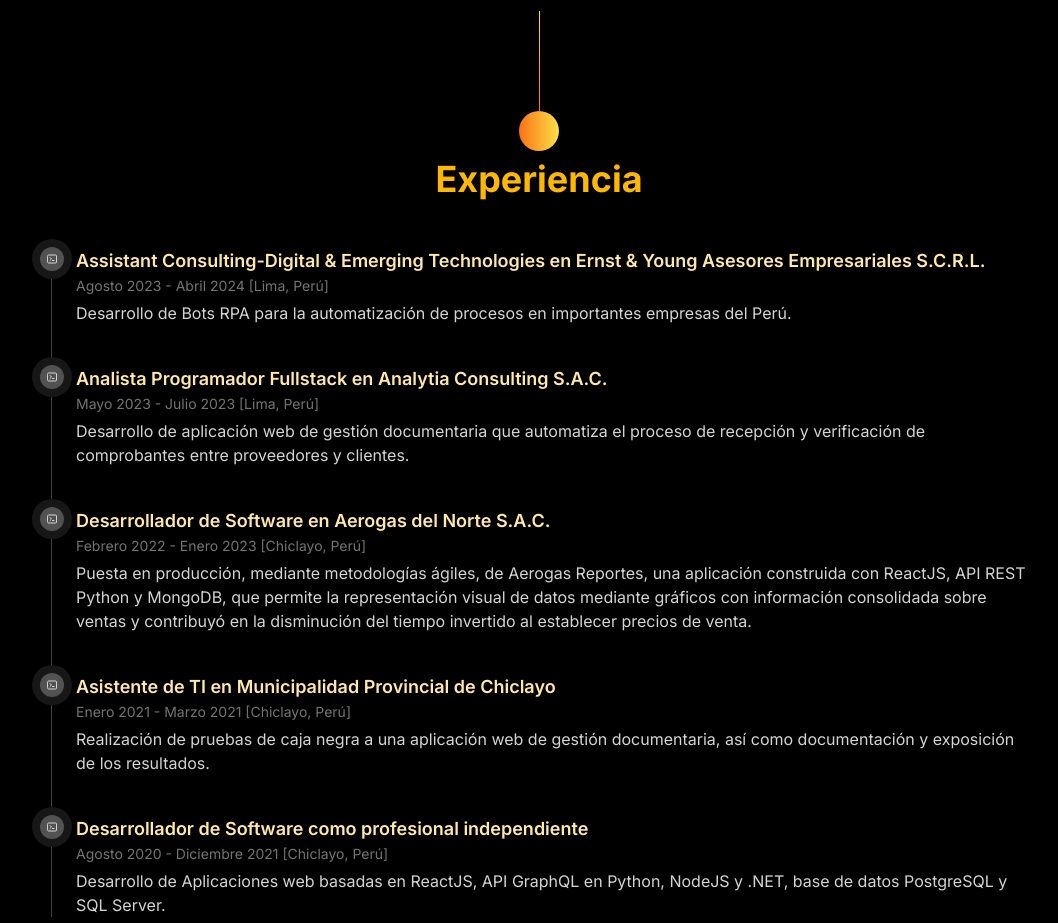
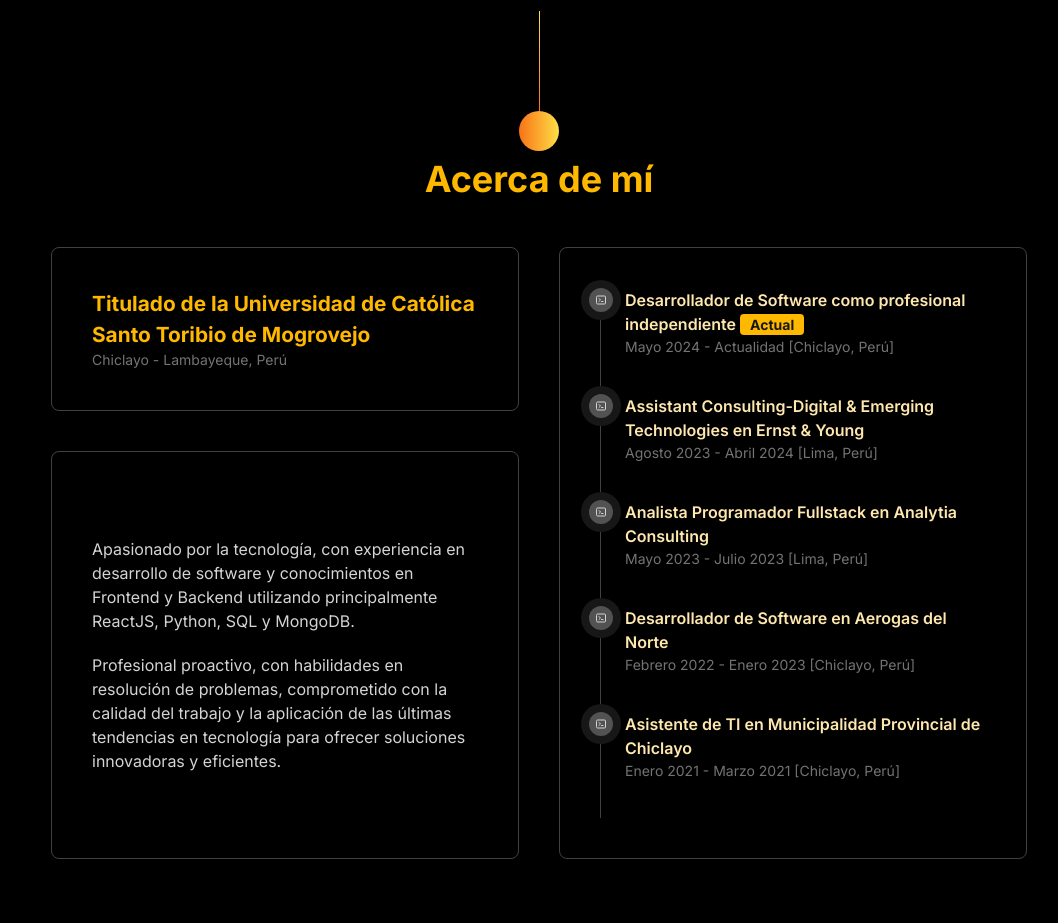
Before and after one commit to jesferdev/jesfer, an Astro site: page / in a window 1280 px wide. Shown: the part 797-1720 px from the top of the page, without its empty margins (101-1159 px from the left). Built offline with nearby package versions, Linux system fonts and the light colour scheme; Astro itself is replaced by a stand-in of ours.

Commit message:
Redesing abaut me

```diff
--- a/src/components/Home.astro
+++ b/src/components/Home.astro
@@ -6,13 +6,15 @@
 import About from "./About.astro";
 import Experience from "./Experience.astro";
 import Skills from "./Skills.astro";
+import Info from "./Info.astro";
 ---
 
 <Background>
   <Navbar />
   <Technologies />
   <Principal />
-  <Experience />
-  <About />
+  <Info />
+  <!-- <Experience />
+  <About /> -->
   <Skills />
 </Background>
--- /dev/null
+++ b/src/components/Info.astro
@@ -0,0 +1,60 @@
+---
+import Title from "./Title.astro";
+import experience from "../data/experience.json";
+import Job from "./Job.astro";
+experience.sort((a, b) => b.id - a.id);
+---
+
+<section class="relative w-full overflow-hidden bg-black">
+  <div class="px-6 mx-auto max-w-5xl">
+    <Title title="Acerca de mí" />
+    <div class="flex flex-row justify-between items-stretch mb-20 gap-10">
+      <div class="flex flex-col w-1/2 gap-10">
+        <div
+          class="border border-neutral-700 rounded-lg p-10 flex-none justify-center"
+        >
+          <div class="text-[1.3rem] font-bold text-[#FFB800]">
+            Titulado de la Universidad de Católica Santo Toribio de Mogrovejo
+          </div>
+          <div class="text-sm font-normal text-neutral-500">
+            Chiclayo - Lambayeque, Perú
+          </div>
+        </div>
+        <div
+          class="border border-neutral-700 rounded-lg p-10 flex-1 flex flex-col justify-center gap-5"
+        >
+          <p class="text-base font-normal text-neutral-300">
+            Apasionado por la tecnología, con experiencia en desarrollo de
+            software y conocimientos en Frontend y Backend utilizando
+            principalmente ReactJS, Python, SQL y MongoDB.
+          </p>
+          <p class="text-base font-normal text-neutral-300">
+            Profesional proactivo, con habilidades en resolución de problemas,
+            comprometido con la calidad del trabajo y la aplicación de las
+            últimas tendencias en tecnología para ofrecer soluciones innovadoras
+            y eficientes.
+          </p>
+        </div>
+      </div>
+      <!-- Segunda columna con un solo recuadro proporcional -->
+      <div class="flex w-1/2">
+        <div
+          class="border border-neutral-700 rounded-lg p-10 flex-1 flex flex-col justify-center"
+        >
+          <ol class="relative border-l border-neutral-700">
+            {
+              experience.map((job) => (
+                <Job
+                  current={job.current}
+                  title={job.title}
+                  tenure={job.tenure}
+                  description={job.description}
+                />
+              ))
+            }
+          </ol>
+        </div>
+      </div>
+    </div>
+  </div>
+</section>
--- a/src/components/Job.astro
+++ b/src/components/Job.astro
@@ -35,7 +35,7 @@
       ></path></svg
     >
   </span>
-  <h3 class="mb-1 text-lg font-semibold text-[#FFE8AE]">
+  <h3 class="mb-1 text-base font-semibold text-[#FFE8AE]">
     {title}
     {
       current && (
@@ -48,7 +48,4 @@
   <time class="block mb-2 text-sm font-normal leading-none text-neutral-500"
     >{tenure}</time
   >
-  <p class="mb-4 text-base font-normal text-neutral-300">
-    {description}
-  </p>
 </li>
--- a/src/data/experience.json
+++ b/src/data/experience.json
@@ -1,9 +1,9 @@
 [
     {
-        "id": 1,
-        "current": false,
+        "id": 6,
+        "current": true,
         "title": "Desarrollador de Software como profesional independiente",
-        "tenure": "Agosto 2020 - Diciembre 2021 [Chiclayo, Perú]",
+        "tenure": "Mayo 2024 - Actualidad [Chiclayo, Perú]",
         "description": " Desarrollo de Aplicaciones web basadas en ReactJS, API GraphQL en Python, NodeJS y .NET, base de datos PostgreSQL y SQL Server."
     },
     {
@@ -16,21 +16,21 @@
     {
         "id": 3,
         "current": false,
-        "title": "Desarrollador de Software en Aerogas del Norte S.A.C.",
+        "title": "Desarrollador de Software en Aerogas del Norte",
         "tenure": "Febrero 2022 - Enero 2023 [Chiclayo, Perú]",
         "description": "Puesta en producción, mediante metodologías ágiles, de Aerogas Reportes, una aplicación construida con ReactJS, API REST Python y MongoDB, que permite la representación visual de datos mediante gráficos con información consolidada sobre ventas y contribuyó en la disminución del tiempo invertido al establecer precios de venta."
     },
     {
         "id": 4,
         "current": false,
-        "title": "Analista Programador Fullstack en Analytia Consulting S.A.C.",
+        "title": "Analista Programador Fullstack en Analytia Consulting",
         "tenure": "Mayo 2023 - Julio 2023 [Lima, Perú]",
         "description": "Desarrollo de aplicación web de gestión documentaria que automatiza el proceso de recepción y verificación de comprobantes entre proveedores y clientes."
     },
     {
         "id": 5,
         "current": false,
-        "title": "Assistant Consulting-Digital & Emerging Technologies en Ernst & Young Asesores Empresariales S.C.R.L.",
+        "title": "Assistant Consulting-Digital & Emerging Technologies en Ernst & Young",
         "tenure": "Agosto 2023 - Abril 2024 [Lima, Perú]",
         "description": "Desarrollo de Bots RPA para la automatización de procesos en importantes empresas del Perú."
     }
```
